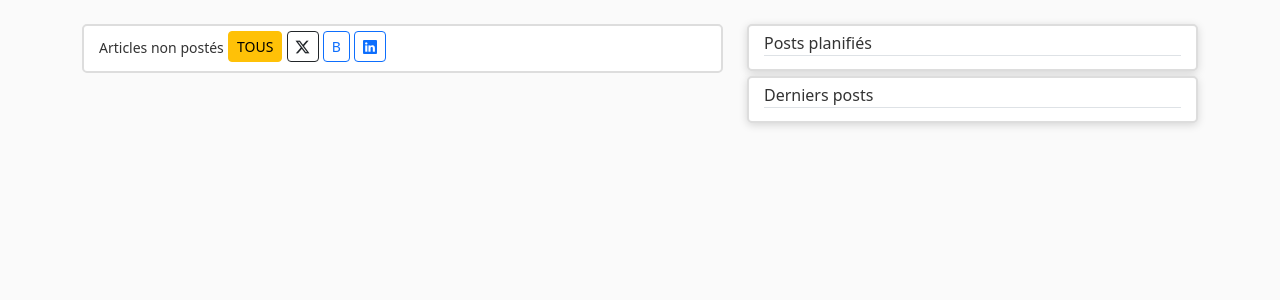
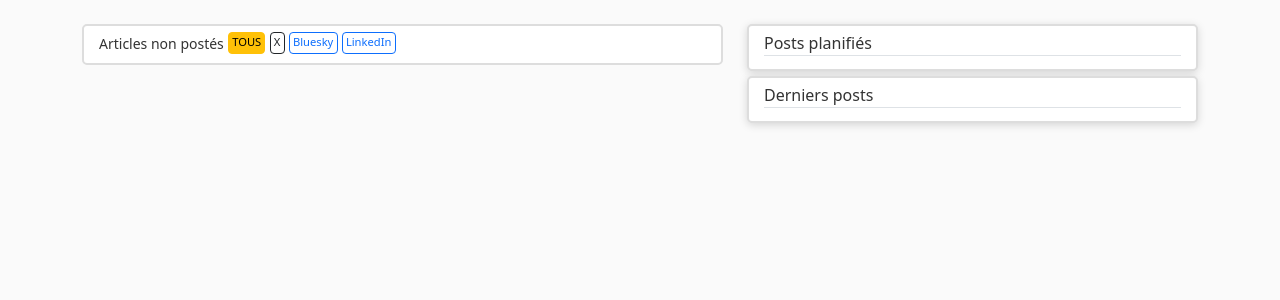
Before and after one commit to stephane-long/medpost, a Flask app: page / in a window 1280 px wide. Shown: the part 56-356 px from the top of the page. Run offline with Flask 3, Linux system fonts and the light colour scheme; the visitor is signed in with stand-in values (Sample User, id 1); data that the repository does not hold is empty.

Commit message:
minor updates interface

```diff
--- a/medpost-app/static/css/main.css
+++ b/medpost-app/static/css/main.css
@@ -45,7 +45,7 @@ body {
   }
 
   .article-metadata {
-    padding-bottom: 10px;
+    padding-bottom: 5px;
     margin-bottom: 4px;
     border-bottom: 1px solid #e3e3e3;
   }
--- a/medpost-app/templates/index.html
+++ b/medpost-app/templates/index.html
@@ -4,17 +4,17 @@
             <div class="col-7">
                 <div class="content-menu">
                     <small>Articles non postés</small>
-                    <a class="btn btn-sm mb-1 {% if selectedfeed == 'qdm' %}btn-warning{% else %}btn-outline-warning{% endif %}" role="button" href="{{ url_for('home', selectedfeed='qdm') }}">TOUS</a>
-                    <a class="btn btn-sm mb-1 {% if selectedfeed == 'X' %}btn-dark{% else %}btn-outline-dark{% endif %}" role="button" href="{{ url_for('home', selectedfeed='X') }}"><i class="bi bi-twitter-x"></i></a>
-                    <a class="btn btn-sm mb-1 {% if selectedfeed == 'Bluesky' %}btn-primary{% else %}btn-outline-primary{% endif %}" role="button" href="{{ url_for('home', selectedfeed='Bluesky') }}">B</a>
-                    <a class="btn btn-sm mb-1 {% if selectedfeed == 'LinkedIn' %}btn-primary{% else %}btn-outline-primary{% endif %}" role="button" href="{{ url_for('home', selectedfeed='LinkedIn') }}"><i class="bi bi-linkedin"></i></a>
+                    <a class="btn btn-sm mb-1 {% if selectedfeed == 'qdm' %}btn-warning{% else %}btn-outline-warning{% endif %}" style="--bs-btn-padding-y: .1rem; --bs-btn-padding-x: .2rem; --bs-btn-font-size: .7rem;" role="button" href="{{ url_for('home', selectedfeed='qdm') }}">TOUS</a>
+                    <a class="btn btn-sm mb-1 {% if selectedfeed == 'X' %}btn-dark{% else %}btn-outline-dark{% endif %}" style="--bs-btn-padding-y: .1rem; --bs-btn-padding-x: .2rem; --bs-btn-font-size: .7rem;" role="button" href="{{ url_for('home', selectedfeed='X') }}">X</a>
+                    <a class="btn btn-sm mb-1 {% if selectedfeed == 'Bluesky' %}btn-primary{% else %}btn-outline-primary{% endif %}" style="--bs-btn-padding-y: .1rem; --bs-btn-padding-x: .2rem; --bs-btn-font-size: .7rem;" role="button" href="{{ url_for('home', selectedfeed='Bluesky') }}">Bluesky</a>
+                    <a class="btn btn-sm mb-1 {% if selectedfeed == 'LinkedIn' %}btn-primary{% else %}btn-outline-primary{% endif %}" style="--bs-btn-padding-y: .1rem; --bs-btn-padding-x: .2rem; --bs-btn-font-size: .7rem;" role="button" href="{{ url_for('home', selectedfeed='LinkedIn') }}">LinkedIn</a>
                 </div>
                 {% for article in articles.items %}
                     <article class="content-section">
                         <div class="article-metadata d-flex justify-content-between align-items-center">
                             <small class="text-muted">Date QDM : {{ article.pubdate }}</small>
-                            <a class="btn btn-sm btn-outline-success ms-auto" role="button" data-bs-toggle="modal" data-bs-target="#newpost{{ article.id }}"><i class="bi bi-share"></i></a>
-                            <a class="btn btn-sm btn-outline-danger ms-2 disabled" role="button" href="#"><i class="bi bi-trash"></i></a>
+                            <a class="btn btn-sm btn-outline-success ms-auto" style="--bs-btn-padding-y: .1rem; --bs-btn-padding-x: .2rem; --bs-btn-font-size: .5rem;" role="button" data-bs-toggle="modal" data-bs-target="#newpost{{ article.id }}">Partager</a>
+                            <a class="btn btn-sm btn-outline-danger ms-2 disabled" style="--bs-btn-padding-y: .1rem; --bs-btn-padding-x: .2rem; --bs-btn-font-size: .5rem;" role="button" href="#">Supprimer</a>
                             <!-- Formulaire d'édition -->
                             <div class="modal fade" id="newpost{{ article.id }}" tabindex="-1">
                                 <div class="modal-dialog modal-xl">
```
